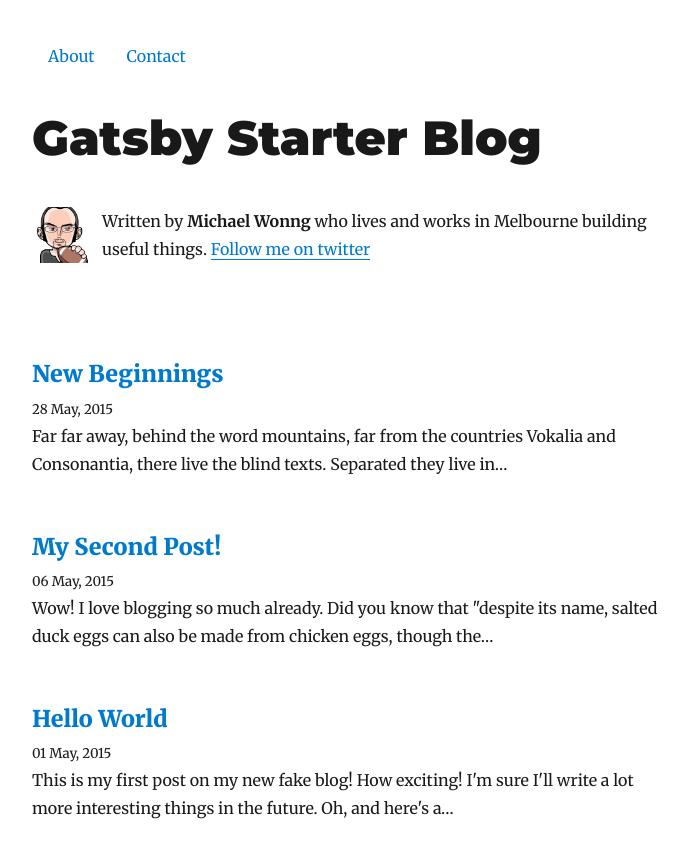
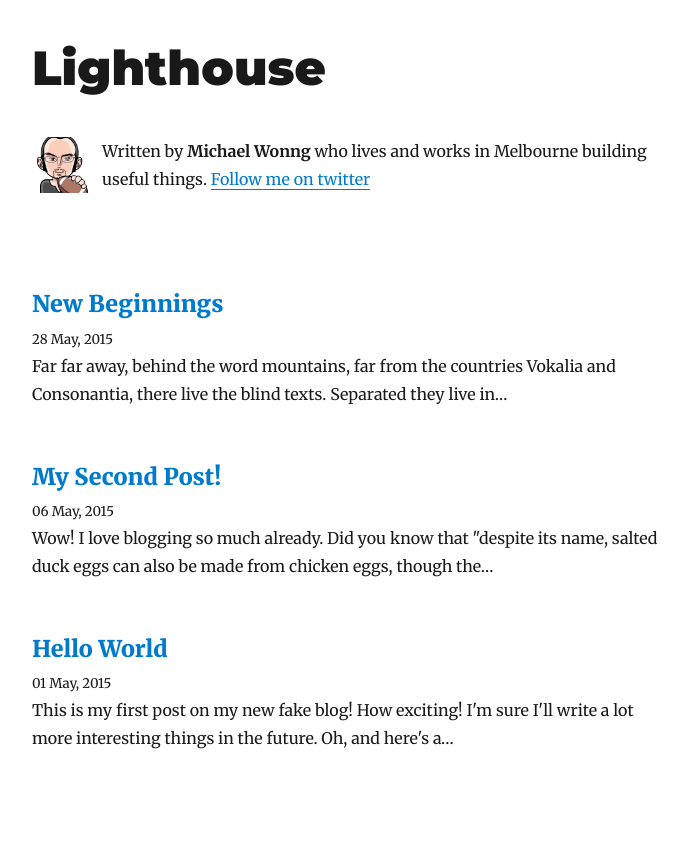
Before and after one commit to mwonng/mwonng-blog-gatsby, a Gatsby site: page / in a window 1280 px wide. Shown: the whole page, without its empty margins (293-981 px from the left). After the commit the page ends 822 px from the top, so only its background shows below. Built offline with nearby package versions, Linux system fonts and the light colour scheme; Gatsby itself is replaced by a stand-in of ours; some packages are replaced by stand-ins of ours.

Commit message:
chagne title

```diff
--- a/gatsby-config.js
+++ b/gatsby-config.js
@@ -1,7 +1,7 @@
 module.exports = {
   siteMetadata: {
-    title: 'Gatsby Starter Blog',
-    author: 'Kyle Mathews',
+    title: 'Lighthouse',
+    author: 'Michael H Wonng',
     description: 'A starter blog demonstrating what Gatsby can do.',
     siteUrl: 'https://gatsbyjs.github.io/gatsby-starter-blog/',
   },
--- a/src/components/layout.js
+++ b/src/components/layout.js
@@ -1,5 +1,5 @@
 import React from 'react'
-import { Link } from 'gatsby'
+import { Link, graphql } from 'gatsby'
 import styled from 'styled-components';
 import { rhythm, scale } from '../utils/typography'
 import Nav from '../components/Nav'
@@ -11,6 +11,7 @@ const HeadingOne = styled.h1`
 
 class Template extends React.Component {
   render() {
+    // const siteTitle = get(this, 'props.data.site.siteMetadata.title')
     const { location, children } = this.props
     const rootPath = `${__PATH_PREFIX__}/`
     let header
@@ -27,7 +28,7 @@ class Template extends React.Component {
             }}
             to={'/'}
           >
-            Gatsby Starter Blog
+            Lighthouse
           </Link>
         </HeadingOne>
       )
@@ -48,7 +49,7 @@ class Template extends React.Component {
             }}
             to={'/'}
           >
-            Gatsby Starter Blog
+            Lighthouse
           </Link>
         </h3>
       )
@@ -62,7 +63,7 @@ class Template extends React.Component {
           padding: `${rhythm(1.5)} ${rhythm(3 / 4)}`,
         }}
       >
-        <Nav />
+        {/* <Nav /> */}
         {header}
         {children}
       </div>
@@ -71,3 +72,15 @@ class Template extends React.Component {
 }
 
 export default Template
+
+
+export const layoutQuery = graphql`
+  query {
+    site {
+      siteMetadata {
+        title
+        description
+      }
+    }
+  }
+`
--- a/src/pages/index.js
+++ b/src/pages/index.js
@@ -17,7 +17,7 @@ class BlogIndex extends React.Component {
     const posts = get(this, 'props.data.allMarkdownRemark.edges')
 
     return (
-      <Layout location={this.props.location}>
+      <Layout location={this.props.location} siteTitle={siteTitle}>
         <Helmet
           htmlAttributes={{ lang: 'en' }}
           meta={[{ name: 'description', content: siteDescription }]}
```
